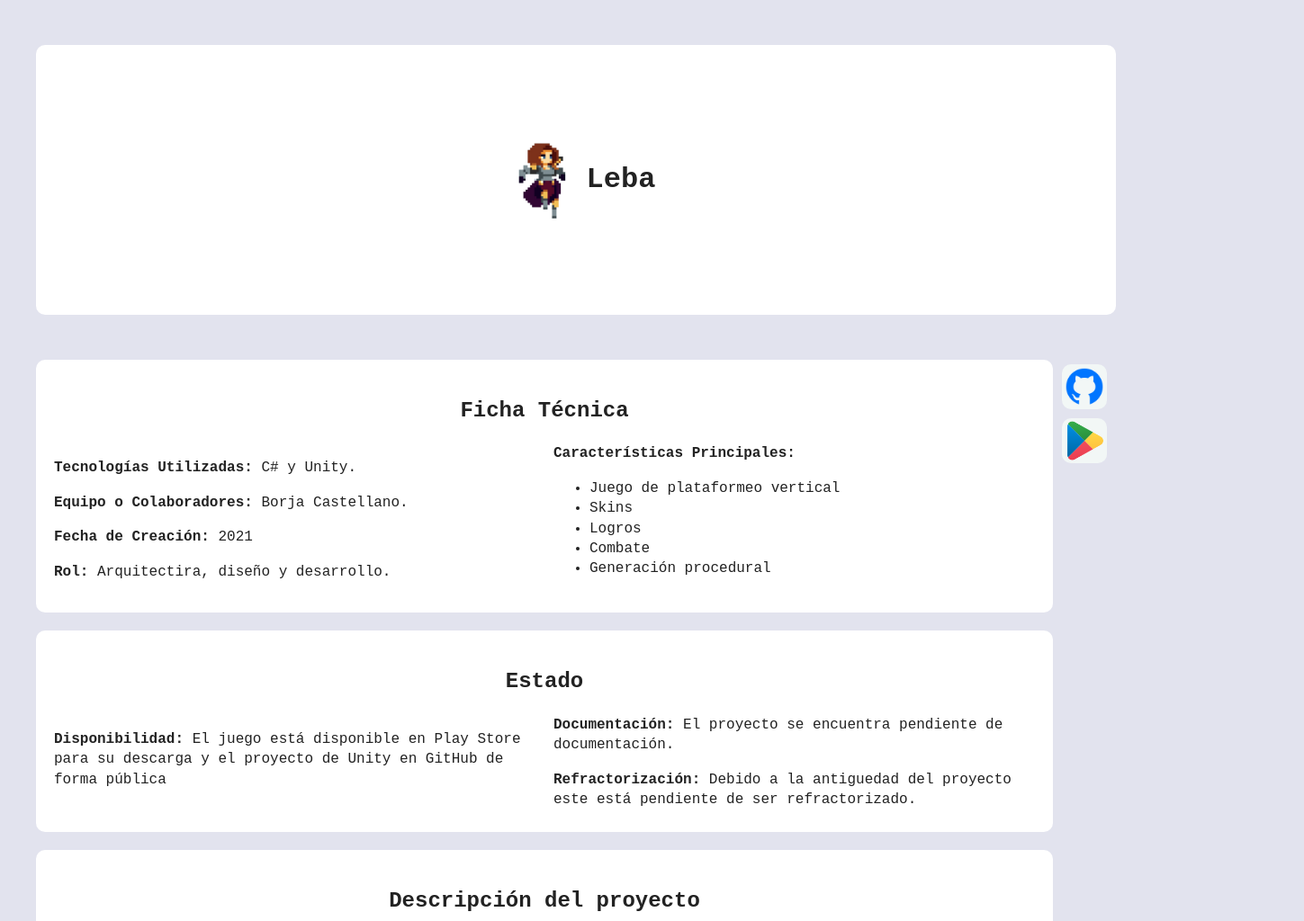
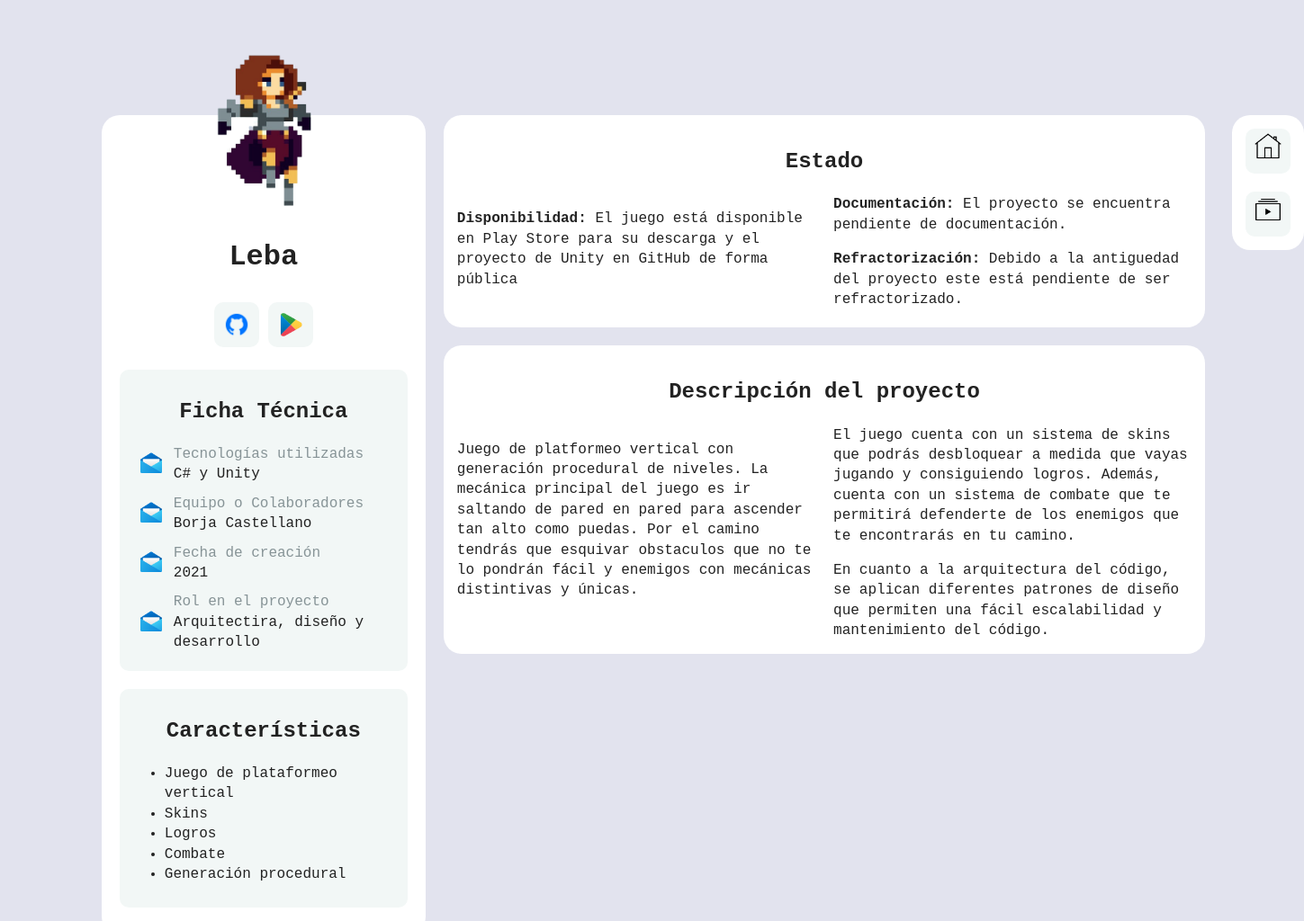
Before and after one commit to ZocoLini/MiPortfolio, a website built with webpack: page html/works/leba.html in a window 1280 px wide. Shown: the top 1024 px of the page at 90% size, 1449 px wide, since content can reach past the window. Built offline with nearby package versions, Linux system fonts and the light colour scheme.

Commit message:
Nuevo diseño de los works

```diff
--- a/css/generics.css
+++ b/css/generics.css
@@ -44,7 +44,7 @@ p {
 {
   padding: 10px;
   height: 600px;
-  overflow: scroll;
+  overflow: auto;
 }
 .fit-content {
   width: fit-content;
--- a/css/work.css
+++ b/css/work.css
@@ -1,4 +1,4 @@
-h2 {
+h2, h1{
   text-align: center;
 }
 
@@ -7,52 +7,62 @@ body
   background-color: var(--color-background);
 }
 
-section
+#fichaTecnica
 {
-  padding: 20px;
-  border-radius: 10px;
+  height: fit-content;
+  width: 800px;
 }
 
-header
+#fichaTecnica section
 {
-  margin: 50px auto;
-  height: 300px;
-  border-radius: 10px;
-  background-color: var(--color-panel);
-  justify-content: center;
+  margin-bottom: 15px;
+}
+
+#iconoProyecto-container
+{
+  height: 100px;
+  width: 200px;
+  overflow: visible;
+  position: relative;
+}
+
+#iconoProyecto
+{
+  height: 200px;
+  width: 200px;
+  position: absolute;
+  border-radius: 10%;
+  top: -100px;
 }
 
 main
 {
-  width: fit-content;
+  padding-top: 100px;
+  gap: 10px;
 }
 
-main section {
-  background-color: var(--color-panel);
-  margin-bottom: 20px;
+#info-proyecto
+{
+  width: 300px;
 }
 
-.controlled-size
-{
-  width: min(100%, 1200px);
+.info-contenedor {
+  display: flex;
+  align-items: center;
+  margin: 10px;
+}
+
+.info-contenedor p {
+  margin: 0 0 0 10px;
 }
 
 #enlaces
 {
-  position: relative;
   height: fit-content;
-  margin: 0 auto;
-}
-
-header img
-{
-  width: 100px;
-  height: 100px;
 }
 
 #contenedor-multimedia
 {
-  background-color: var(--color-panel);
   border-radius: 10px;
 }
 
@@ -61,7 +71,6 @@ header img
   display: flex;
   gap: 10px;
   flex-wrap: wrap;
-  overflow: scroll;
 }
 
 .corrillo-de-imagenes img
@@ -71,8 +80,37 @@ header img
   border-radius: 10px;
 }
 
-.button img
+.controlled-size
 {
-  width: 50px;
-  height: 50px;
+  width: min(85%, 1200px);
 }
+
+/* Navigation pane */
+#nav-bar {
+  position: relative;
+  top: 0;
+  padding: 5px;
+  border-radius: 20px;
+  margin: 20px 10px;
+  background-color: var(--color-panel);
+}
+
+.pane-button {
+  justify-content: center;
+  border-radius: 10px;
+  background-color: var(--color-button-background);
+  cursor: pointer;
+  transition: background-color 0.3s;
+  width: 20px;
+  height: 20px;
+}
+
+.pane-button img {
+  filter: brightness(0.2);
+}
+.pane-button:hover {
+  background-color: var(--color-button-hover);
+}
+.pane-button:hover img{
+  filter: brightness(0) invert(1);
+}
--- a/html/works/leba.html
+++ b/html/works/leba.html
@@ -5,29 +5,71 @@
 
   <link rel="stylesheet" type="text/css" href="../../css/style.css">
   <link rel="stylesheet" type="text/css" href="../../css/generics.css">
+  <link rel="stylesheet" type="text/css" href="../../css/index/right-pane.css">
   <link rel="stylesheet" type="text/css" href="../../css/work.css">
 
   <title>Leba</title>
 </head>
 <body>
-<header class="controlled-size flex centered-flex">
-  <div class="flex centered-flex">
-    <img src="../../img/works/leba/icono-leba.png" alt="leba">
-    <h1>Leba</h1>
-  </div>
-</header>
-
 <main class="centered flex controlled-size">
   <div>
-    <section>
+    <div class="flex">
+      <div id="fichaTecnica" class="pane vertical-flex centered-flex">
+        <div id="iconoProyecto-container">
+          <img id="iconoProyecto" src="../../img/works/leba/icono-leba.png" alt="leba">
+        </div>
+        <h1>Leba</h1>
+
+        <section id="enlaces" class="flex centered-flex">
+          <div class="iBox">
+            <a href="" target="_blank">
+              <img class="icon" src="../../img/icon/github.png" alt="GitHub">
+            </a>
+          </div>
+          <div class="iBox">
+            <a href="https://play.google.com/store/apps/details?id=com.LebaStudios.Leba&hl=es_419&gl=ES" target="_blank">
+              <img class="icon" src="../../img/icon/playstore.png" alt="PlayStore">
+            </a>
+          </div>
+        </section>
+
+        <section id="info-proyecto" class="iBox">
           <h2>Ficha Técnica</h2>
+          <div class="info-contenedor">
+            <img class="icon" src="../../img/icon/email.png" alt="Email">
+            <div class="vertical-flex">
+              <p class="third-text">Tecnologías utilizadas</p>
+              <p class="second-text">C# y Unity</p>
+            </div>
+          </div>
 
-      <div class="two-columns">
-        <p><strong>Tecnologías Utilizadas:</strong> C# y Unity.</p>
-        <p><strong>Equipo o Colaboradores:</strong> Borja Castellano.</p>
-        <p><strong>Fecha de Creación:</strong> 2021</p>
-        <p><strong>Rol:</strong> Arquitectira, diseño y desarrollo.</p>
-        <p><strong>Características Principales:</strong>
+          <div class="info-contenedor">
+            <img class="icon" src="../../img/icon/email.png" alt="Email">
+            <div class="vertical-flex">
+              <p class="third-text">Equipo o Colaboradores</p>
+              <p class="second-text">Borja Castellano</p>
+            </div>
+          </div>
+
+          <div class="info-contenedor">
+            <img class="icon" src="../../img/icon/email.png" alt="Email">
+            <div class="vertical-flex">
+              <p class="third-text">Fecha de creación</p>
+              <p class="second-text">2021</p>
+            </div>
+          </div>
+
+          <div class="info-contenedor">
+            <img class="icon" src="../../img/icon/email.png" alt="Email">
+            <div class="vertical-flex">
+              <p class="third-text">Rol en el proyecto</p>
+              <p class="second-text">Arquitectira, diseño y desarrollo</p>
+            </div>
+          </div>
+        </section>
+
+        <section id="caracteristicas" class="iBox">
+          <h2>Características</h2>
           <ul>
             <li>Juego de plataformeo vertical</li>
             <li>Skins</li>
@@ -35,10 +77,11 @@
             <li>Combate</li>
             <li>Generación procedural</li>
           </ul>
+        </section>
       </div>
-    </section>
 
-    <section>
+      <div id="central-pane">
+        <section class="pane">
           <h2>Estado</h2>
 
           <div class="two-columns">
@@ -50,7 +93,7 @@
           </div>
         </section>
 
-    <section>
+        <section class="pane">
           <h2>Descripción del proyecto</h2>
 
           <div class="two-columns">
@@ -70,8 +113,11 @@
             </p>
           </div>
         </section>
+      </div>
+    </div>
 
-    <section>
+    <article id="contenedor-multimedia" class="centered">
+      <section class="pane">
         <h2>Multimedia</h2>
 
         <div>
@@ -86,32 +132,29 @@
           </div>
         </div>
       </section>
+    </article>
   </div>
 
-  <div id="enlaces" class="vertical-flex">
-    <a class="button" href="" target="_blank">
-      <img class="icon" src="../../img/icon/github.png" alt="GitHub">
+  <div id="nav-bar" class="vertical-flex fit-content">
+    <a class="pane-button" href="../../index.html">
+      <img class="icon" src="../../img/icon/home.png" alt="Imagen 1">
     </a>
-    <a class="button" href="https://play.google.com/store/apps/details?id=com.LebaStudios.Leba&hl=es_419&gl=ES" target="_blank">
-      <img class="icon" src="../../img/icon/playstore.png" alt="PlayStore">
+    <a class="pane-button flex" href="#contenedor-multimedia">
+      <img class="icon" src="../../img/icon/multimedia.png" alt="Imagen 1">
     </a>
   </div>
 </main>
-
-<footer class="centered controlled-size">
-
-</footer>
 </body>
 
 <script>
   window.addEventListener('scroll', function () {
-    const divFijo = document.getElementById('enlaces');
+    const navigationPane = document.getElementById('nav-bar');
+    const refPane = document.getElementById('central-pane');
 
-    // Limita la posición vertical del div
-    if (window.scrollY <= 400) {
-      divFijo.style.top = (0) + 'px';
+    if (window.scrollY <= 120) {
+      navigationPane.style.top = (0) + 'px';
     } else {
-      divFijo.style.top = window.scrollY - 400 + 'px';
+      navigationPane.style.top = window.scrollY - 120 + 'px';
     }
   });
 </script>
```
Also changed, not shown: img/icon/home.png (added), img/icon/multimedia.png (added). Lines whose indentation alone changed are shown as unchanged.
